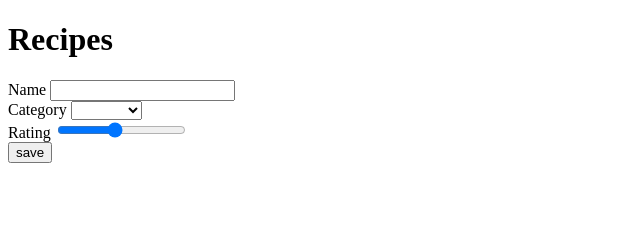
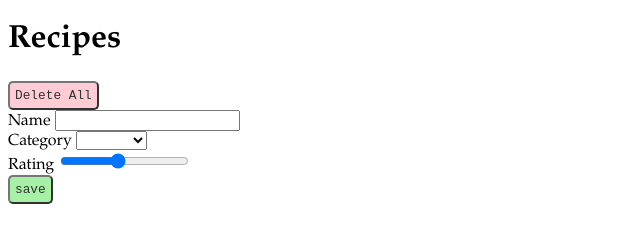
Before and after one commit to andrewkirkwood/W06-weekend_homework-DOM, a plain HTML site: page index.html in a window 1280 px wide. Shown: the whole page, without its empty margins (0-640 px from the left). Drawn offline with Linux system fonts and the light colour scheme.

Commit message:
finished MVP and slider button__now working on styling

```diff
--- a/css/main.css
+++ b/css/main.css
@@ -0,0 +1,24 @@
+body {
+  font-family: Palatino;
+
+}
+
+
+#delete-button {
+  background-color: pink;
+  border-radius: 5px;
+  font-size: 0.8em;
+  font-family: 'Roboto Mono', monospace;
+  opacity: 80%;
+  padding: 5px;
+
+}
+
+#save-button {
+  background-color: lightgreen;
+  border-radius: 5px;
+  font-size: 0.8em;
+  font-family: 'Roboto Mono', monospace;
+  opacity: 80%;
+  padding: 5px;
+}
--- a/index.html
+++ b/index.html
@@ -4,9 +4,11 @@
   <meta charset="utf-8">
   <title></title>
   <script src="js/app.js"></script>
+  <link rel="stylesheet" href="css/main.css">
 </head>
 <body>
   <h1>Recipes</h1>
+  <button id="delete-button">Delete All</button>
   <form id="new-item-form" action="index.html" method="post">
     <div id="form-wrapper">
       <label for="name">Name</label>
@@ -25,7 +27,7 @@
       <label for="taste">Rating</label>
       <input type="range" min="1" max="10" value="5" id="rating">
     </div>
-    <input type="submit" value="save">
+    <input id="save-button"type="submit" value="save">
   </form>
   <ul id="recipe-list">
   </ul>
--- a/js/app.js
+++ b/js/app.js
@@ -1,16 +1,16 @@
 document.addEventListener('DOMContentLoaded', () => {
   const newRecipeForm = document.querySelector('#new-item-form')
   newRecipeForm.addEventListener('submit', handleNewItemFormSubmit)
+
+  const deleteAllButton = document.querySelector('#delete-all')
+  deleteAllButton.addEventListener('click', handleDeleteAllClick)
 })
 
 const handleNewItemFormSubmit = function (event) {
   event.preventDefault()
   const recipeListItem = createRecipeListItem(event)
   const recipeList = document.querySelector('#recipe-list')
-  console.log(recipeList);
-  console.log(recipeListItem);
   recipeList.appendChild(recipeListItem)
-
   event.target.reset()
 }
 
@@ -33,3 +33,8 @@ const createRecipeListItem = function (form) {
   return recipeListItem;
 
 }
+
+const handleDeleteAllClick = function (event) {
+  const recipeList = document.querySelector('#recipe-list')
+  recipeList.innerHTML = ''
+}
```
